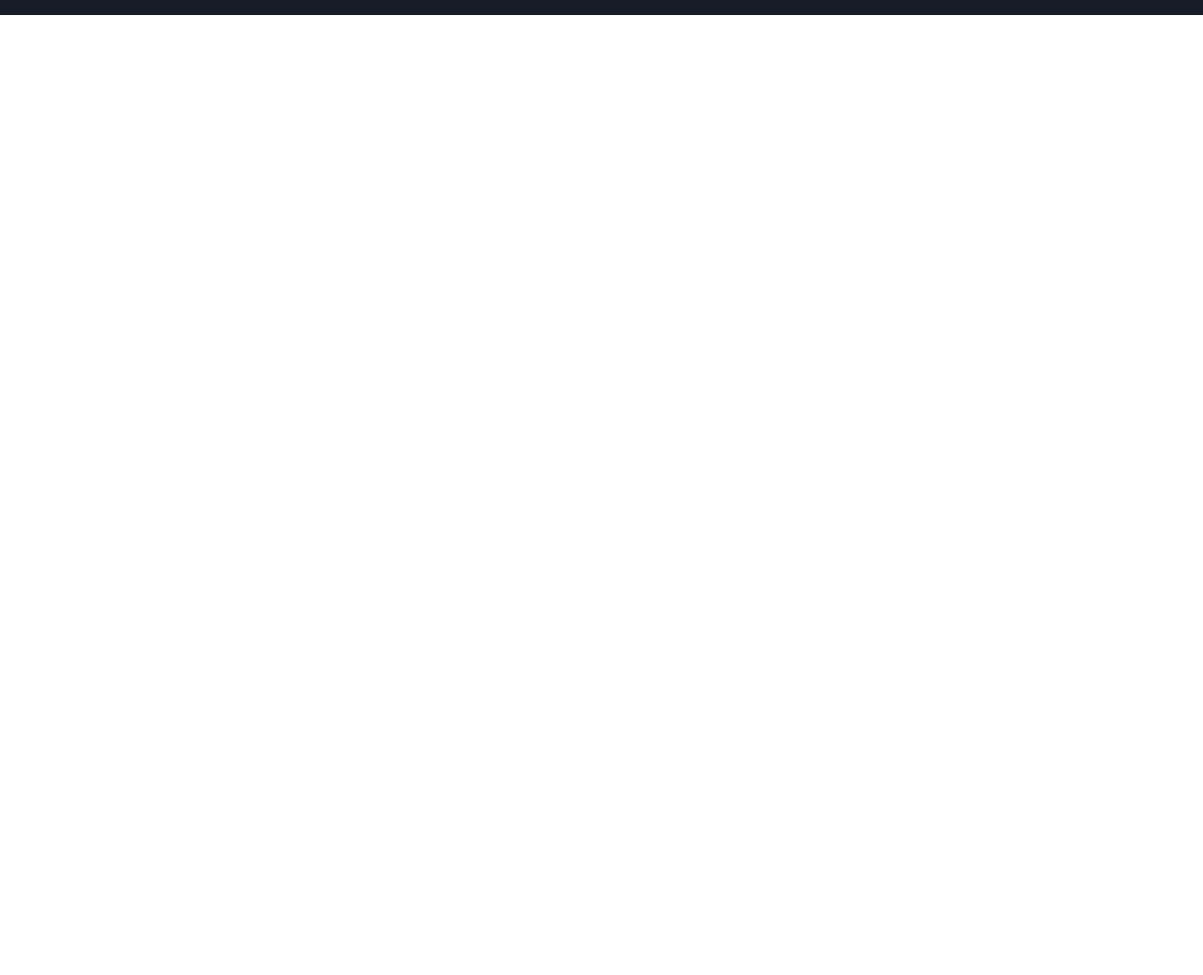
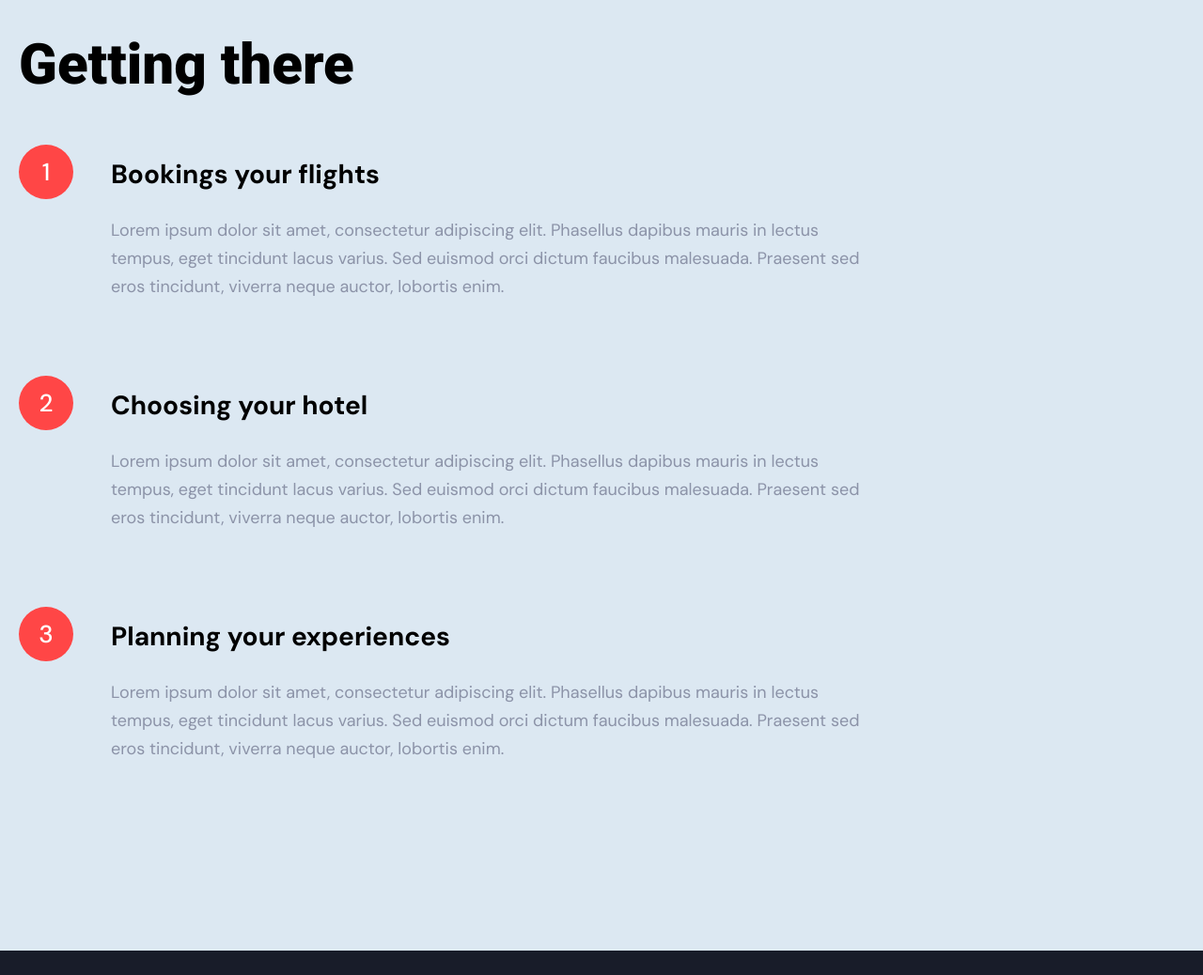
Before and after one commit to Radzivil-work/Indonesia, a website: page src/html/index.html in a window 1280 px wide. Shown: the part 1696-2734 px from the top of the page at 94% size. Before the commit the page ends 1712 px from the top, so only its background shows below. Drawn offline with nearby package versions, Linux system fonts and the light colour scheme; files that its build step writes are made by us from their sources; files whose address does not match are found by name.

Commit message:
feat: steps section

```diff
--- a/src/html/index.html
+++ b/src/html/index.html
@@ -54,6 +54,61 @@
         </div>
       </div>
     </section>
+    <!-- <section class="explore fullscreen">
+      <div class="container">
+        <h2 class="explore__title">Explore Our Secrets</h2>
+        <div class="slider">
+          <div class="slider__container">
+            <img src="./img/slider/slide-1.png" alt="img" class="slider__img">
+            <img src="./img/slider/slide-2.png" alt="img" class="slider__img">
+            <img src="./img/slider/slide-3.png" alt="img" class="slider__img">
+          </div>
+        </div>
+    </section> -->
+    <section class="steps fullscreen">
+      <div class="container">
+        <h2 class="steps__title">Getting there</h2>
+        <div class="steps__item">
+          <div class="steps__item-num">1</div>
+          <div class="steps__item-text">
+            <h3 class="steps__item-title">Bookings your flights</h3>
+            <p class="steps__item-descr">
+              Lorem ipsum dolor sit amet, consectetur adipiscing elit.
+              Phasellus dapibus mauris in lectus tempus,
+              eget tincidunt lacus varius.
+              Sed euismod orci dictum faucibus malesuada.
+              Praesent sed eros tincidunt, viverra neque auctor, lobortis enim.
+            </p>
+          </div>
+        </div>
+        <div class="steps__item">
+          <div class="steps__item-num">2</div>
+          <div class="steps__item-text">
+            <h3 class="steps__item-title">Choosing your hotel</h3>
+            <p class="steps__item-descr">
+              Lorem ipsum dolor sit amet, consectetur adipiscing elit.
+              Phasellus dapibus mauris in lectus tempus,
+              eget tincidunt lacus varius.
+              Sed euismod orci dictum faucibus malesuada.
+              Praesent sed eros tincidunt, viverra neque auctor, lobortis enim.
+            </p>
+          </div>
+        </div>
+        <div class="steps__item">
+          <div class="steps__item-num">3</div>
+          <div class="steps__item-text">
+            <h3 class="steps__item-title">Planning your experiences</h3>
+            <p class="steps__item-descr">
+              Lorem ipsum dolor sit amet, consectetur adipiscing elit.
+              Phasellus dapibus mauris in lectus tempus,
+              eget tincidunt lacus varius.
+              Sed euismod orci dictum faucibus malesuada.
+              Praesent sed eros tincidunt, viverra neque auctor, lobortis enim.
+            </p>
+          </div>
+        </div>
+      </div>
+    </section>
   </main>
   @@include('blocks/footer.html')
   <script src="./js/index.bundle.js"></script>
--- a/src/js/index.js
+++ b/src/js/index.js
@@ -1,7 +1,7 @@
-// script.js
 document.addEventListener("DOMContentLoaded", () => {
   const sections = document.querySelectorAll('.fullscreen');
   let currentIndex = 0;
+  let isScrolling = false; // Флаг для предотвращения двойной прокрутки
 
   const scrollToSection = (index) => {
     sections[index].scrollIntoView({
@@ -11,9 +11,22 @@ document.addEventListener("DOMContentLoaded", () => {
   };
 
   const handleScroll = (event) => {
+    if (isScrolling) return; // Если скролл еще выполняется — игнорируем новые события
+
+    isScrolling = true;
+
     const direction = event.deltaY > 0 ? 1 : -1;
-    currentIndex = Math.min(Math.max(currentIndex + direction, 0), sections.length - 1);
-    scrollToSection(currentIndex);
+    const newIndex = Math.min(Math.max(currentIndex + direction, 0), sections.length - 1);
+
+    if (newIndex !== currentIndex) {
+      currentIndex = newIndex;
+      scrollToSection(currentIndex);
+    }
+
+    // Сбрасываем флаг через время, равное длительности анимации (например, 600 мс)
+    setTimeout(() => {
+      isScrolling = false;
+    }, 600);
   };
 
   document.addEventListener('wheel', handleScroll);
--- a/src/scss/base/_variables.scss
+++ b/src/scss/base/_variables.scss
@@ -7,6 +7,8 @@ $dark: #181c29;
 $static-white: #ffffff;
 $accent-color: #ff4646;
 $gray: #939393;
+$azureish-white: #dce8f2;
+$light-text: rgba(21,20,57, 0.4);
 // breakpoints
 $laptop-size: 1199px;
 $tablet-size: 959px;
--- /dev/null
+++ b/src/scss/blocks/_steps.scss
@@ -0,0 +1,42 @@
+.steps {
+  padding: 120px 0;
+  background-color: $azureish-white;
+  &__title {
+    font-family: $title-font;
+    font-weight: 900;
+    max-width: 620px;
+    font-size: 60px;
+    line-height: 90px;
+    margin-bottom: 40px;
+  }
+  &__item {
+    display: flex;
+    gap: 40px;
+    margin-bottom: 80px;
+  }
+  &__item-num {
+    border-radius: 100%;
+    width: 58px;
+    height: 58px;
+    display: flex;
+    justify-content: center;
+    align-items: center;
+    background-color: $accent-color;
+    font-size: 26px;
+    font-weight: 500;
+    color: $static-white;
+  }
+  &__item-title {
+    margin-top: 12px;
+    font-size: 28px;
+    line-height: 40px;
+    font-weight: 700;
+  }
+  &__item-descr {
+    margin-top: 24px;
+    font-size: 18px;
+    line-height: 30px;
+    max-width: 800px;
+    color: $light-text;
+  }
+}
```
Also changed, not shown: src/scss/blocks/_explore.scss (added, +11 -0 lines), src/scss/blocks/_slider.scss (added, +7 -0 lines), build/css/style.css, build/img/slider/slide-1.png (added), build/img/slider/slide-2.png (added), build/img/slider/slide-3.png (added), build/img/svg/Google.png (deleted), build/img/x.jpg (deleted), build/index.html, build/js/index.bundle.js, src/img/slider/slide-1.png (added), src/img/slider/slide-2.png (added), src/img/slider/slide-3.png (added), 3 other files.
